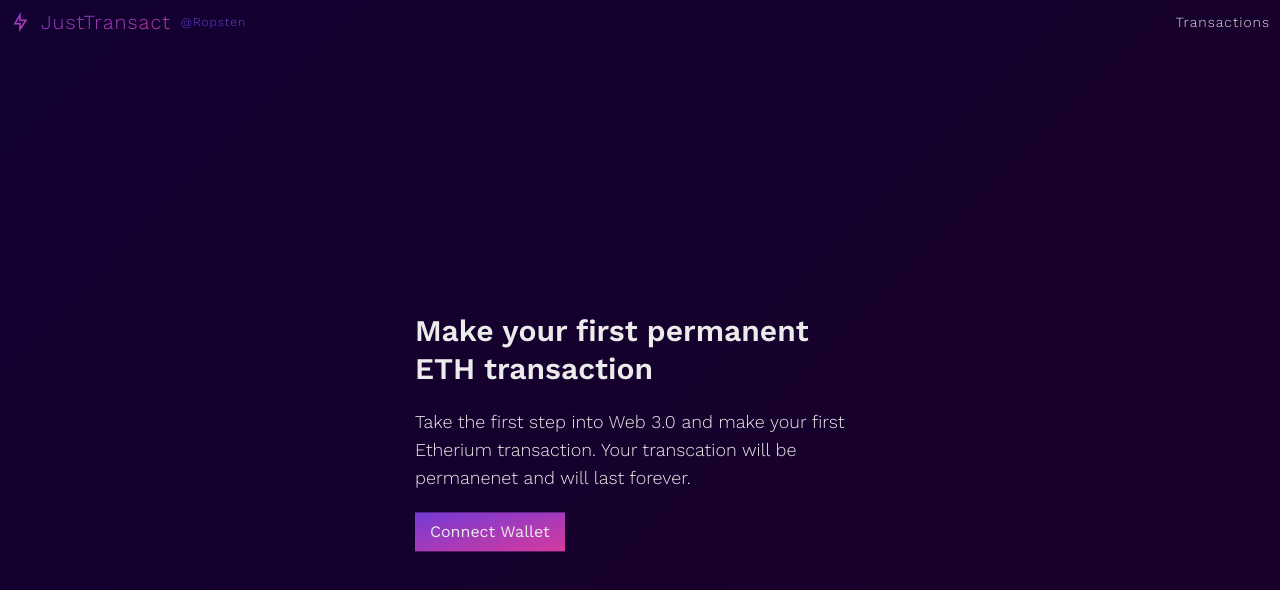
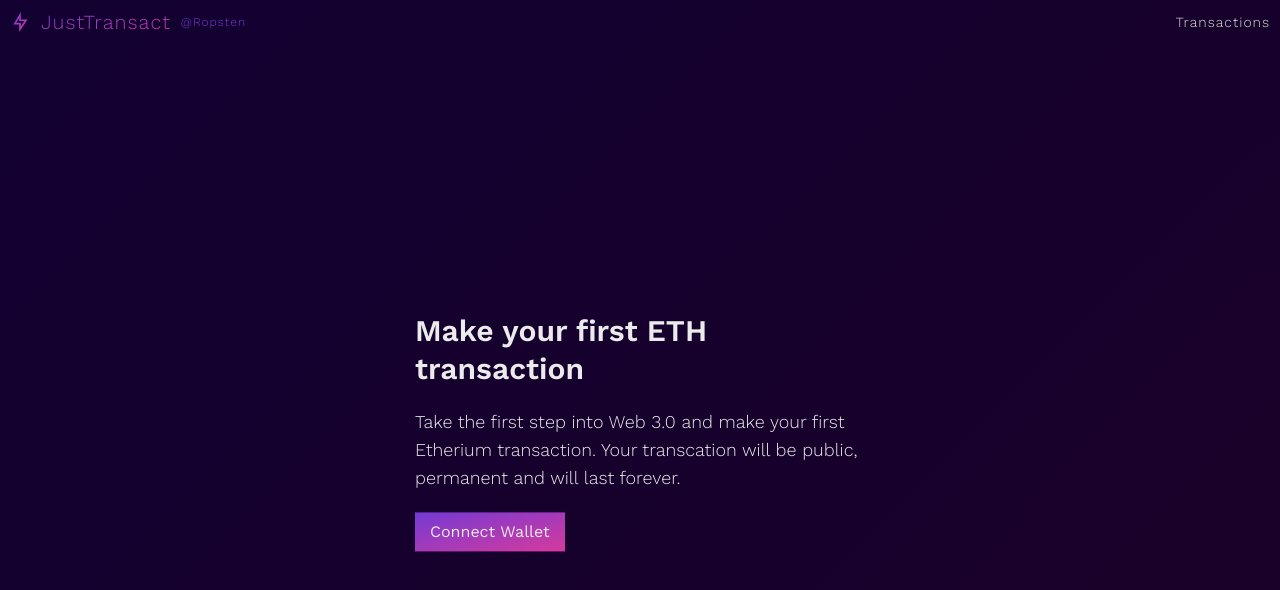
Before and after one commit to bacon-delight/just-transact, a Vue app: page / in a window 1280 px wide. Shown: the top 590 px of the page. Built offline with nearby package versions, Linux system fonts and the light colour scheme.

Commit message:
Fixed Typo

```diff
--- a/src/components/Intro.vue
+++ b/src/components/Intro.vue
@@ -1,10 +1,10 @@
 <template>
 	<div class="intro">
-		<h1 class="intro__header">Make your first permanent ETH transaction</h1>
+		<h1 class="intro__header">Make your first ETH transaction</h1>
 		<h3 class="intro__subheader">
 			Take the first step into Web 3.0 and make your first Etherium
-			transaction. Your transcation will be permanenet and will last
-			forever.
+			transaction. Your transcation will be public, permanent and will
+			last forever.
 		</h3>
 		<button @click="connect">Connect Wallet</button>
 	</div>
```
